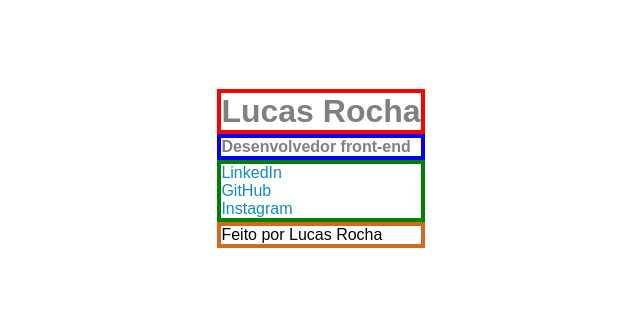
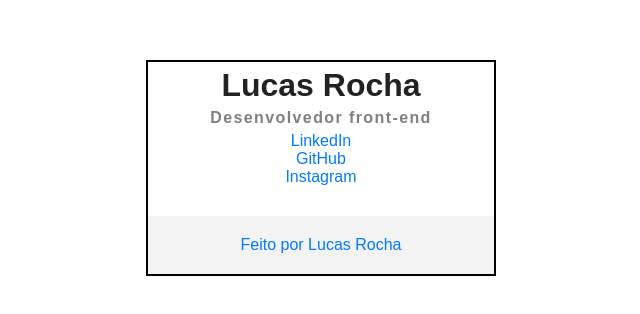
Before and after one commit to lucasrochabz/pagina-de-links, a plain HTML site: page index.html in a window 1280 px wide. Shown: the part 232-546 px from the top of the page, without its empty margins (319-959 px from the left). Drawn offline with Linux system fonts and the light colour scheme.

Commit message:
Add novo estilo

```diff
--- a/css/style.css
+++ b/css/style.css
@@ -10,31 +10,51 @@ body {
   align-items: center;
   justify-content: center;
   height: 100vh;
+  text-align: center;
+}
+
+.container {
+  border: 2px solid black;
+  width: 350px;
+  /* padding: 5px; */
 }
 
 
 .titulo {
-  border: 4px solid red;
-  color: #808080;
+  /* border: 4px solid red; */
+  color: #222222;
   font-size: 2em;
+  margin: 5px;
 }
 
 .subtitulo {
-  border: 4px solid blue;
+  /* border: 4px solid blue; */
   color: #808080;
   font-size: 1em;
+  margin: 5px;
+  letter-spacing: 1.4px;
+}
+
+.subtitulo h2 {
 }
 
 .lista {
-  border: 4px solid green;
+  /* border: 4px solid green; */
   list-style: none;
+  margin: 5px;
 }
 
 .lista a {
   text-decoration: none;
-  color: #128bbb;
+  color: #007bfc;
+  margin: 5px;
 }
 
 .copy {
-  border: 4px solid chocolate;
+  /* border: 4px solid chocolate; */
+  /* margin: 5px; */
+  margin-top: 30px;
+  padding: 20px;
+  background-color: #f3f3f3;
+  color: #007bfc;
 }
--- a/index.html
+++ b/index.html
@@ -12,7 +12,7 @@
     <h2 class="subtitulo">Desenvolvedor front-end</h2>
     <ul class="lista">
       <li>
-        <a href="#">LinkedIn</a>
+        <a href="https://www.linkedin.com/in/lucas-rocha-bb7230217/">LinkedIn</a>
       </li>
       <li>
         <a href="https://github.com/lucasrochabz/">GitHub</a>
```
